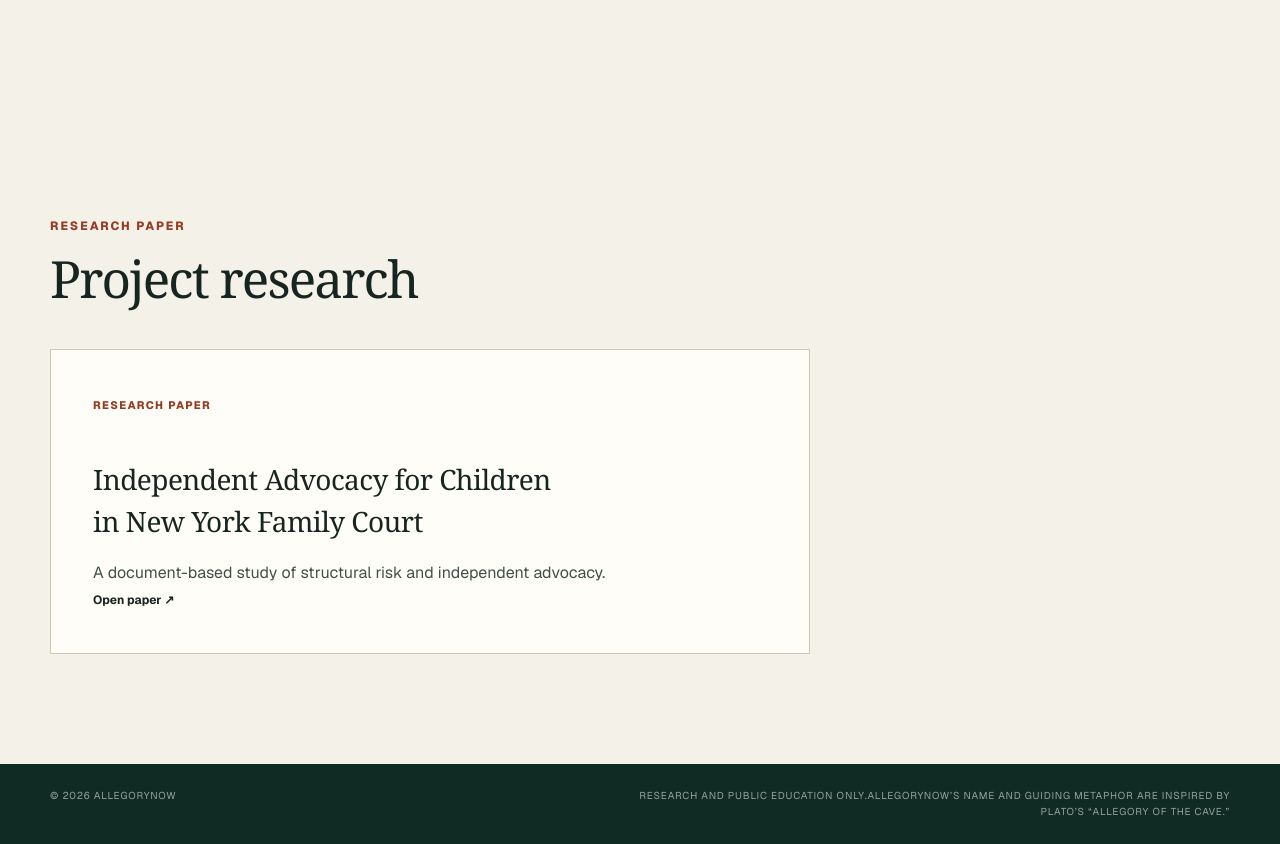
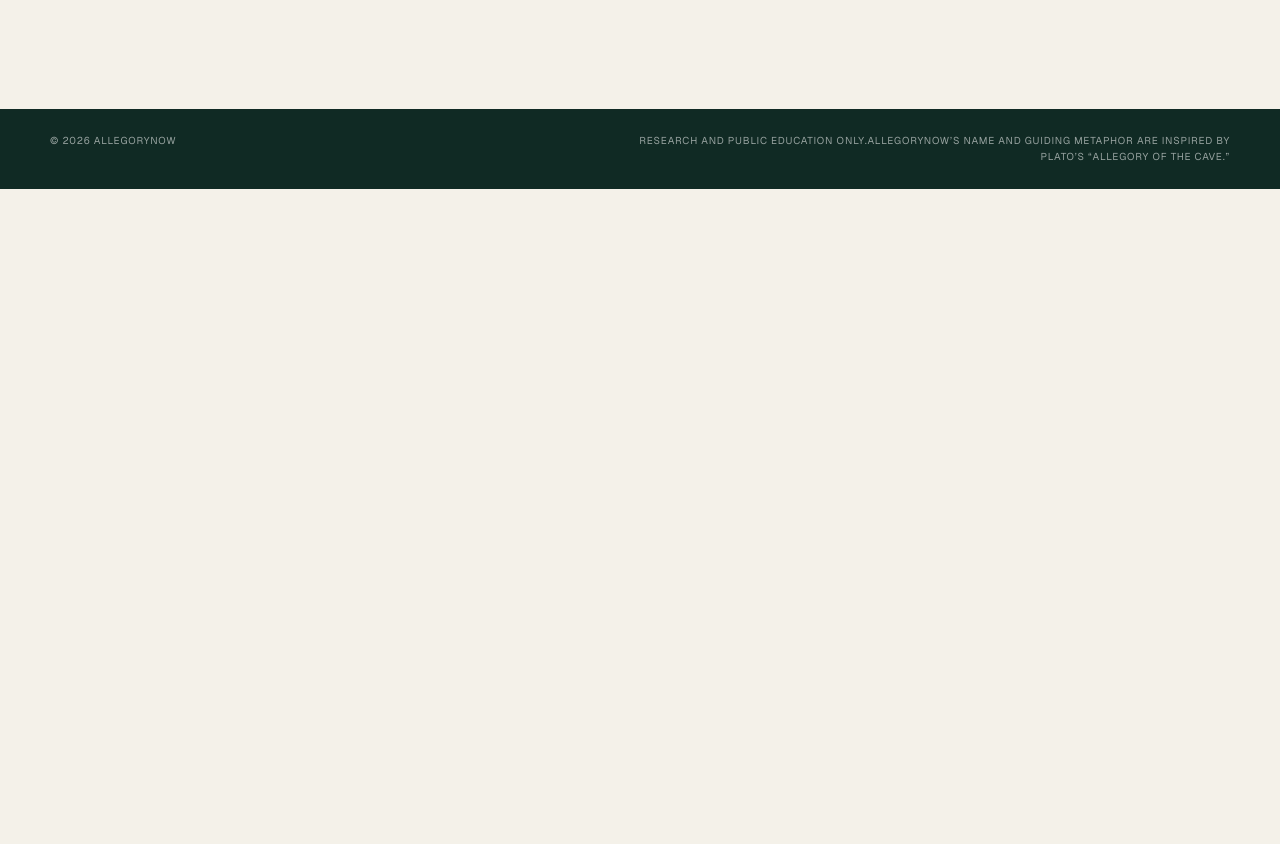
Before and after one commit to orscathinus/passion, a Next.js app: page /who-we-are in a window 1280 px wide. Shown: the part 1048-1892 px from the top of the page. After the commit the page ends 1237 px from the top, so only its background shows below. Built offline with nearby package versions, Linux system fonts and the light colour scheme; no server answers.

Commit message:
Update app/components/PageContent.tsx

```diff
--- a/app/components/PageContent.tsx
+++ b/app/components/PageContent.tsx
@@ -12,13 +12,12 @@ export function MissionContent() {
   </main>;
 }
 
-export function WhoContent({ basePath }: { basePath: string }) {
+export function WhoContent() {
   const { who } = useCmsDocument();
   return <main>
     <PageIntro eyebrow={who.eyebrow} title={who.title} lede={who.lede} />
     <section className="section shell profile-layout profile-layout-single">
       <article className="profile-card"><div className="profile-monogram">{who.monogram}</div><div><p className="eyebrow">Founder + lead researcher</p><h2>{who.name}</h2><p className="profile-role">{who.role}</p><p>{who.bio}</p></div></article>
     </section>
-    <section className="section shell"><div className="section-heading"><p className="eyebrow">Research paper</p><h2>Project research</h2></div><div className="publication-grid publication-grid-single"><a href={`${basePath}/documents/research-paper.pdf`} target="_blank" rel="noreferrer" className="publication-card"><span>Research paper</span><h3>{who.paperTitle}</h3><p>{who.paperDescription}</p><b>Open paper ↗</b></a></div></section>
   </main>;
 }
```
